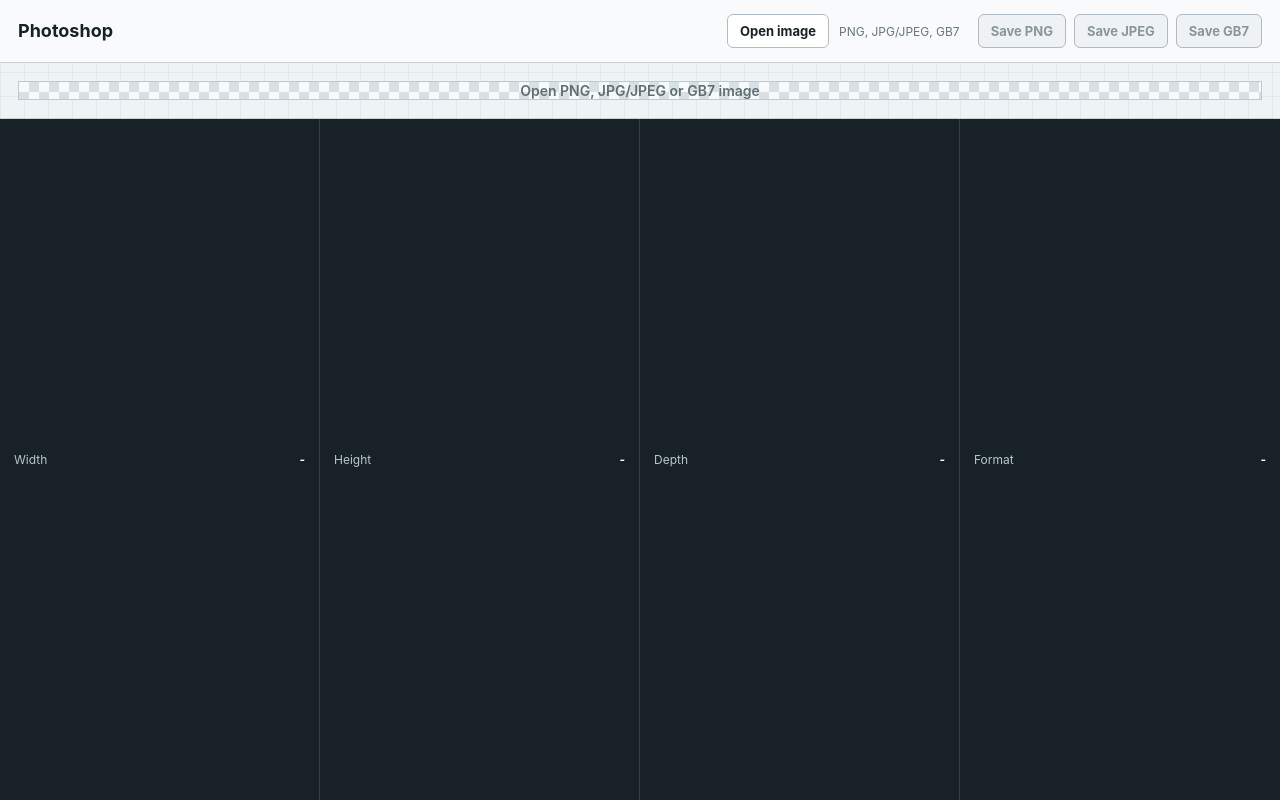
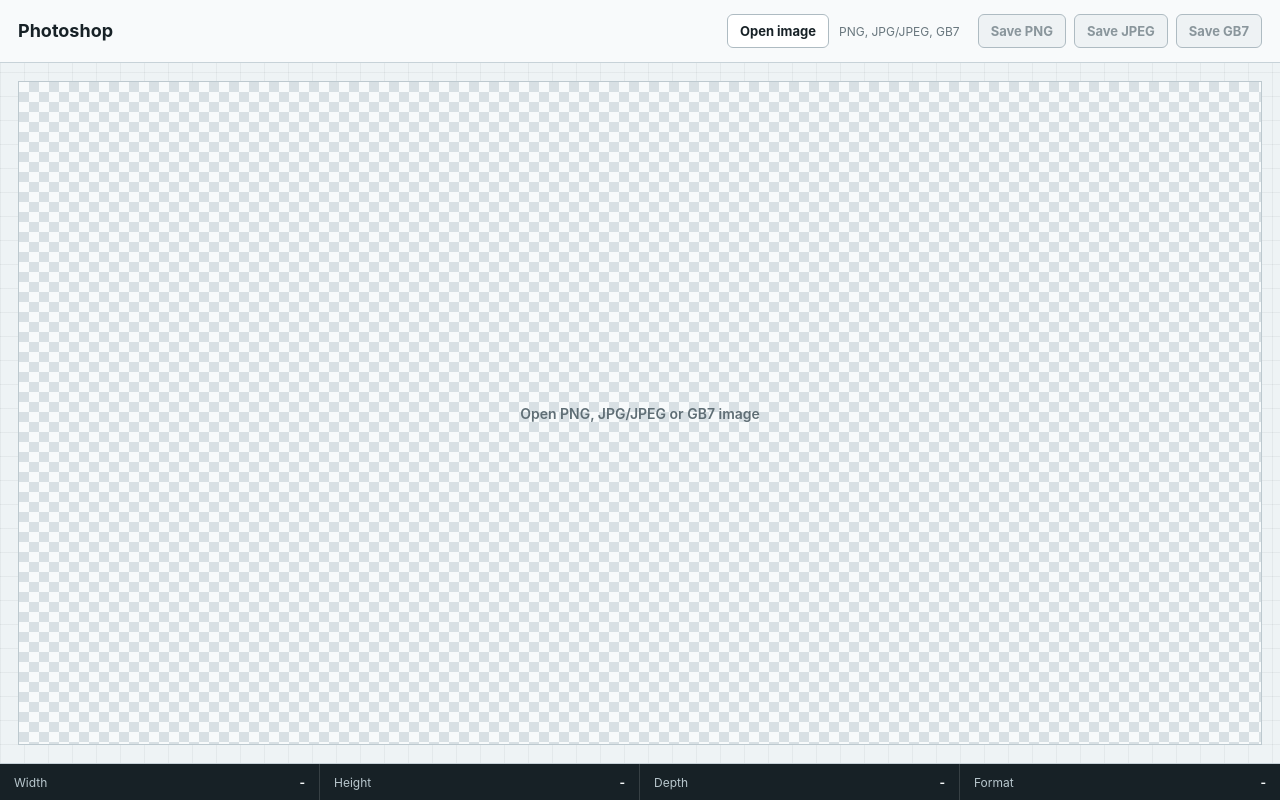
Before and after one commit to FrontendCourseMP/photoshop-TakhirovBizhan, a React (Vite) app: page / in a window 1280 px wide. Built offline with nearby package versions, Linux system fonts and the light colour scheme.

Commit message:
feat: поправил футер и отображение больших изображений

```diff
--- a/src/app/styles/global.css
+++ b/src/app/styles/global.css
@@ -17,9 +17,14 @@ html,
 body,
 #root {
   width: 100%;
+  height: 100%;
   min-width: 320px;
   min-height: 100%;
   margin: 0;
+}
+
+body {
+  overflow: hidden;
 }
 
 button,
--- a/src/features/image-viewer/ui/ImageCanvas.tsx
+++ b/src/features/image-viewer/ui/ImageCanvas.tsx
@@ -1,13 +1,22 @@
-import { useEffect, useRef } from 'react'
-import type { JSX } from 'react'
+import { useEffect, useRef, useState } from 'react'
+import type { CSSProperties, JSX } from 'react'
 import { drawImageDataToCanvas } from '../lib/canvasUtils'
 
 interface ImageCanvasProps {
   readonly imageData: ImageData | null
 }
 
+interface CanvasDisplaySize {
+  readonly width: number
+  readonly height: number
+}
+
+const CANVAS_SAFE_GAP_PX = 72
+
 export function ImageCanvas({ imageData }: ImageCanvasProps): JSX.Element {
+  const shellRef = useRef<HTMLDivElement | null>(null)
   const canvasRef = useRef<HTMLCanvasElement | null>(null)
+  const [displaySize, setDisplaySize] = useState<CanvasDisplaySize | null>(null)
 
   useEffect((): void => {
     const canvas: HTMLCanvasElement | null = canvasRef.current
@@ -19,14 +28,60 @@ export function ImageCanvas({ imageData }: ImageCanvasProps): JSX.Element {
     drawImageDataToCanvas(canvas, imageData)
   }, [imageData])
 
+  useEffect((): (() => void) | void => {
+    const shell: HTMLDivElement | null = shellRef.current
+
+    if (shell === null || imageData === null) {
+      setDisplaySize(null)
+      return undefined
+    }
+
+    const currentShell: HTMLDivElement = shell
+    const currentImageData: ImageData = imageData
+
+    function updateDisplaySize(): void {
+      const availableWidth: number = Math.max(currentShell.clientWidth - CANVAS_SAFE_GAP_PX, 1)
+      const availableHeight: number = Math.max(currentShell.clientHeight - CANVAS_SAFE_GAP_PX, 1)
+      // Реальный canvas остается в исходном разрешении, а CSS-размер уменьшается под viewport.
+      const scale: number = Math.min(
+        availableWidth / currentImageData.width,
+        availableHeight / currentImageData.height,
+        1,
+      )
+
+      setDisplaySize({
+        width: Math.max(Math.floor(currentImageData.width * scale), 1),
+        height: Math.max(Math.floor(currentImageData.height * scale), 1),
+      })
+    }
+
+    updateDisplaySize()
+
+    const resizeObserver: ResizeObserver = new ResizeObserver(updateDisplaySize)
+    resizeObserver.observe(currentShell)
+
+    return (): void => {
+      resizeObserver.disconnect()
+    }
+  }, [imageData])
+
+  const canvasStyle: CSSProperties | undefined =
+    displaySize === null
+      ? undefined
+      : {
+          width: `${displaySize.width}px`,
+          height: `${displaySize.height}px`,
+        }
+
   return (
-    <div className="canvas-shell">
+    <div className="canvas-shell" ref={shellRef}>
       {imageData === null ? (
         <div className="canvas-placeholder">Open PNG, JPG/JPEG or GB7 image</div>
       ) : null}
       <canvas
         className={imageData === null ? 'image-canvas image-canvas--empty' : 'image-canvas'}
         ref={canvasRef}
+        style={canvasStyle}
       />
     </div>
   )
--- a/src/pages/ImageEditorPage/ImageEditorPage.css
+++ b/src/pages/ImageEditorPage/ImageEditorPage.css
@@ -1,9 +1,10 @@
 .image-editor {
-  display: grid;
-  grid-template-rows: auto auto minmax(0, 1fr) auto;
+  display: flex;
+  flex-direction: column;
   width: 100%;
   height: 100vh;
-  min-height: 560px;
+  height: 100dvh;
+  min-height: 0;
   color: #172126;
   background:
     linear-gradient(90deg, rgba(23, 33, 38, 0.05) 1px, transparent 1px),
@@ -130,9 +131,11 @@
 }
 
 .editor-workspace {
+  flex: 1 1 auto;
   min-width: 0;
   min-height: 0;
   padding: 18px;
+  overflow: hidden;
 }
 
 .canvas-shell {
@@ -142,7 +145,8 @@
   width: 100%;
   height: 100%;
   min-height: 0;
-  overflow: auto;
+  overflow: hidden;
+  padding: 36px;
   border: 1px solid #bdc9cf;
   background:
     linear-gradient(45deg, #d8e0e4 25%, transparent 25%),
@@ -167,10 +171,12 @@
 
 .image-canvas {
   display: block;
-  max-width: 100%;
-  max-height: 100%;
+  max-width: none;
+  max-height: none;
   image-rendering: auto;
-  box-shadow: 0 0 0 1px rgba(23, 33, 38, 0.15);
+  box-shadow:
+    0 0 0 1px rgba(23, 33, 38, 0.18),
+    0 18px 42px rgba(23, 33, 38, 0.24);
 }
 
 .image-canvas--empty {
@@ -179,7 +185,9 @@
 
 .status-bar {
   display: grid;
+  flex: 0 0 auto;
   grid-template-columns: repeat(4, minmax(100px, 1fr));
+  margin-top: auto;
   border-top: 1px solid #c7d2d8;
   background: #172126;
   color: #f7fafb;
@@ -214,7 +222,8 @@
 
 @media (max-width: 820px) {
   .image-editor {
-    min-height: 100vh;
+    height: 100vh;
+    height: 100dvh;
   }
 
   .editor-toolbar {
@@ -258,6 +267,10 @@
     padding: 10px;
   }
 
+  .canvas-shell {
+    padding: 20px;
+  }
+
   .button-group {
     grid-template-columns: 1fr;
   }
```
